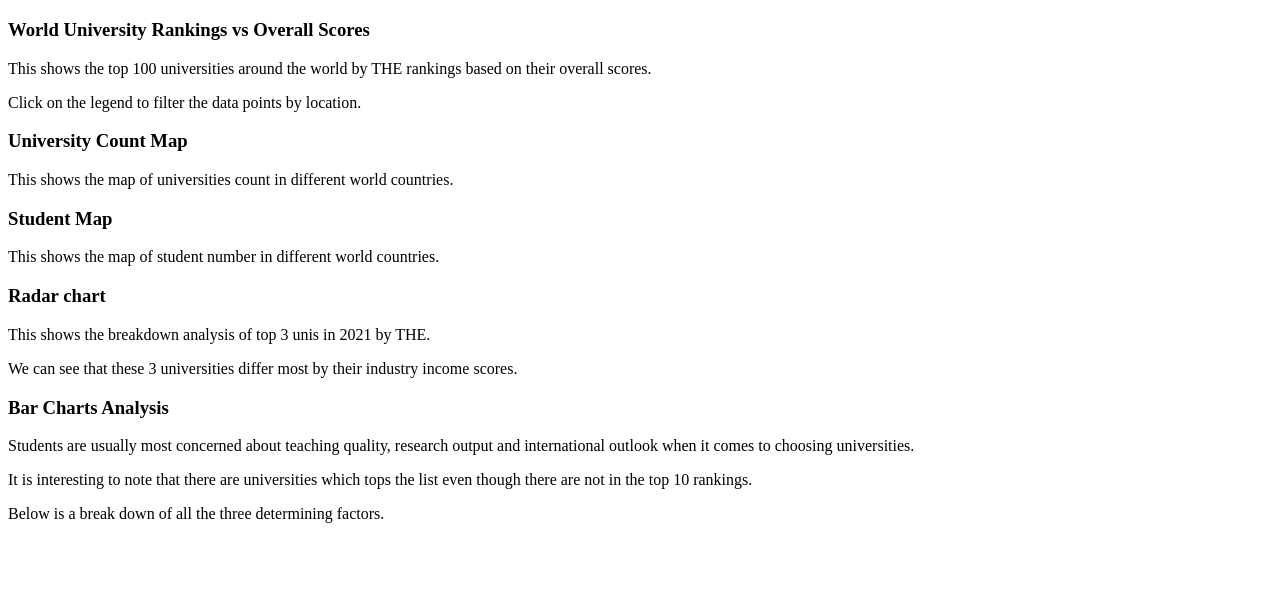
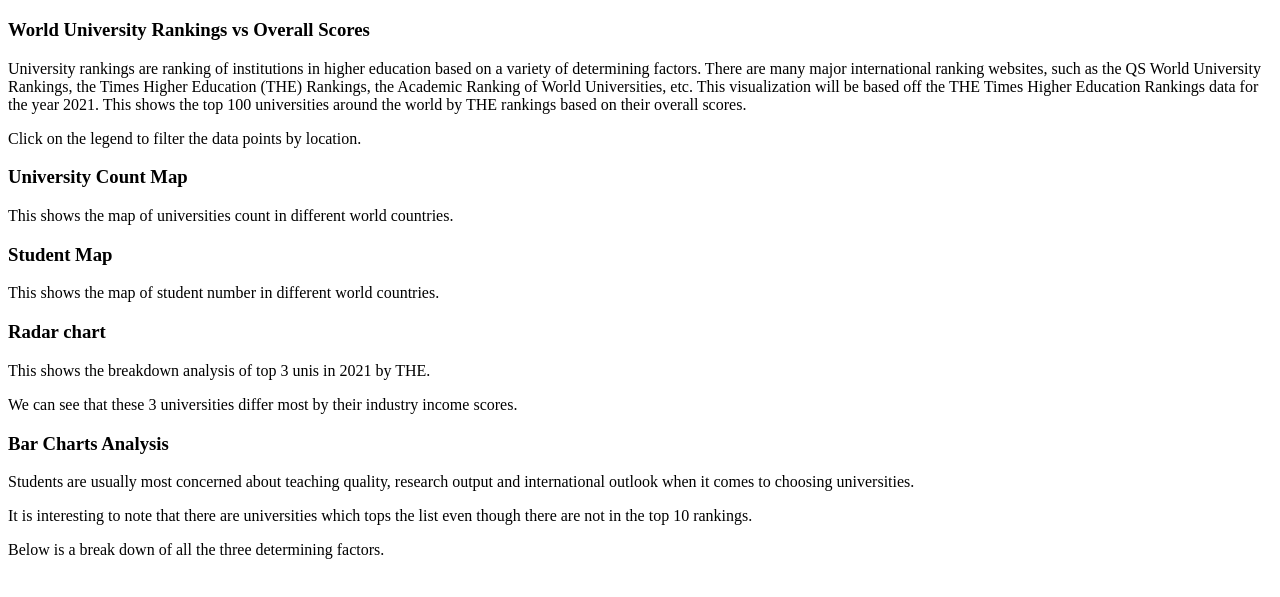
Before and after one commit to cchwee/viz_worlduniranking, a plain HTML site: page index.html in a window 1280 px wide. Shown: the part 61-658 px from the top of the page. Drawn offline with Linux system fonts and the light colour scheme; a script that the page names is missing.

Commit message:
added paragraphs

```diff
--- a/index.html
+++ b/index.html
@@ -16,11 +16,17 @@
 </head>
 
 <body>
-    <h1>THE World University Rankings</h1>
+    <div class="page">
+    <h1 id="title">THE World University Rankings</h1>
     <h3>World University Rankings vs Overall Scores</h3>
-    <p>This shows the top 100 universities around the world by THE rankings based on their overall scores.</p>
+    <p>University rankings are ranking of institutions in higher education based on a variety of determining factors.
+       There are many major international ranking websites, such as the QS World University Rankings, the Times Higher Education (THE) Rankings,
+       the Academic Ranking of World Universities, etc.
+       This visualization will be based off the THE Times Higher Education Rankings data for the year 2021.
+       This shows the top 100 universities around the world by THE rankings based on their overall scores.</p>
     <p>Click on the legend to filter the data points by location.</p>
     <div id="unirank_overall_chart">
+    </div>
     </div>
     <h3>University Count Map</h3>
     <p>This shows the map of universities count in different world countries.</p>
```
